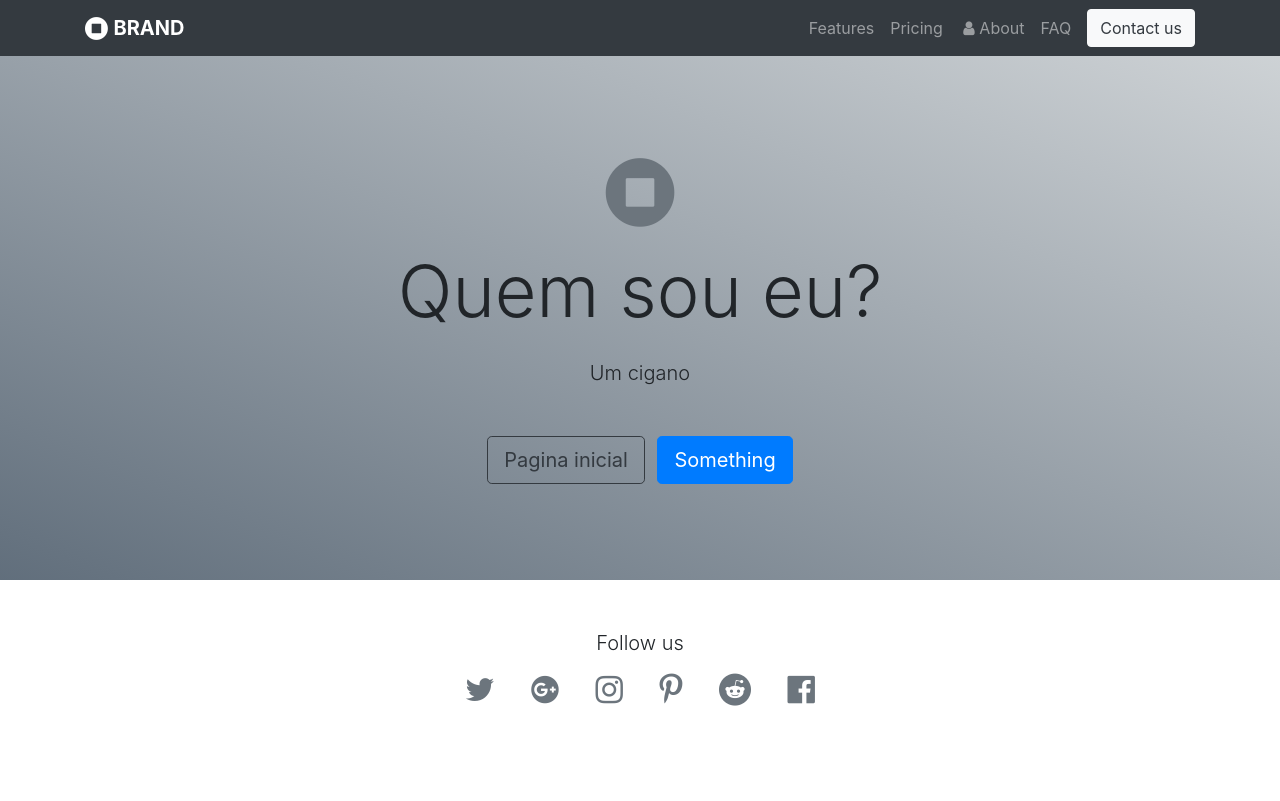
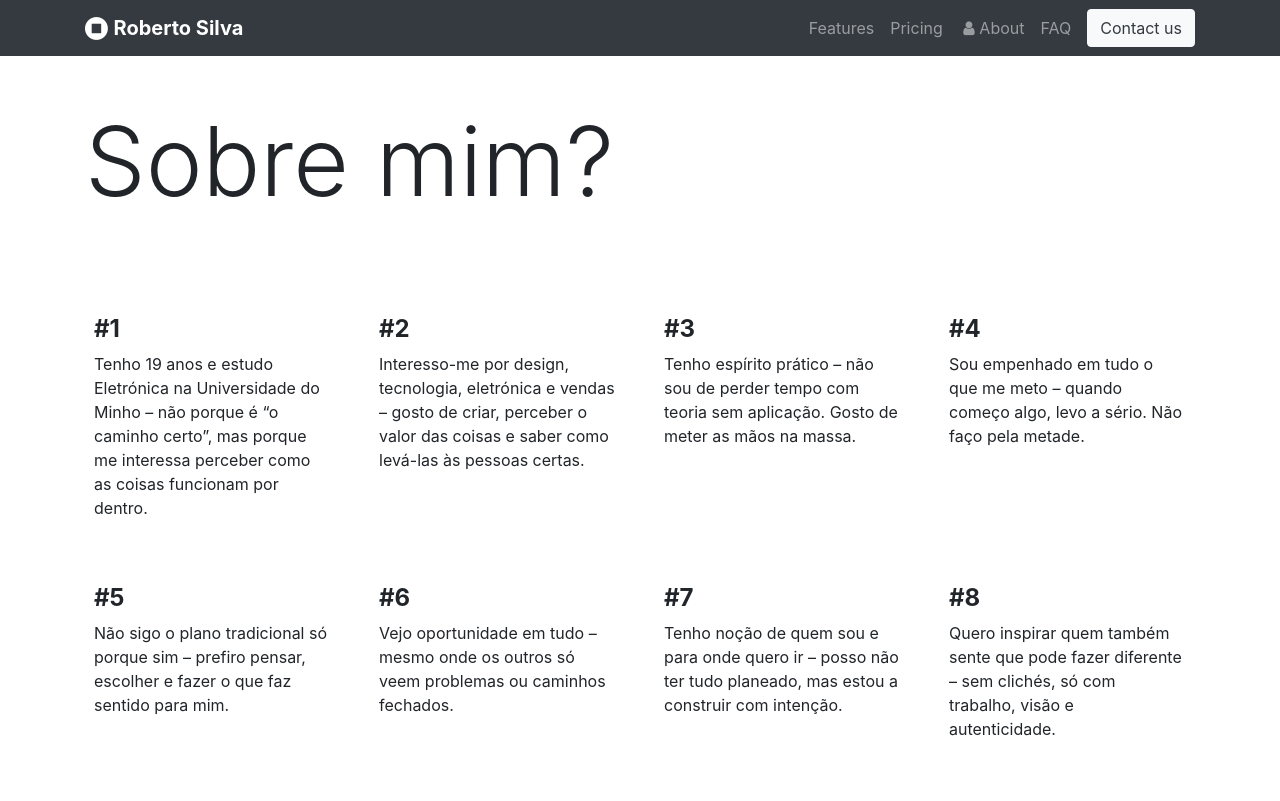
Before and after one commit to RobertoSilva-pogramador/Meu-Site, a plain HTML site: page aboutme.html in a window 1280 px wide. Shown: the top 801 px of the page. Drawn offline with nearby package versions, Linux system fonts and the light colour scheme.

Commit message:
Update aboutme.html

```diff
--- a/aboutme.html
+++ b/aboutme.html
@@ -9,29 +9,66 @@
 </head>
 
 <body>
-  <nav class="navbar navbar-expand-md navbar-dark bg-dark" >
+  <nav class="navbar navbar-expand-md navbar-dark bg-dark">
     <div class="container"> <a class="navbar-brand" href="#">
         <i class="fa d-inline fa-lg fa-stop-circle"></i>
-        <b> BRAND</b>
-      </a> <button class="navbar-toggler navbar-toggler-right border-0" type="button" data-toggle="collapse" data-target="#navbar10">
+        <b>Roberto Silva</b>
+      </a> <button class="navbar-toggler navbar-toggler-right border-0" type="button" data-toggle="collapse" data-target="#navbar10" style="">
         <span class="navbar-toggler-icon"></span>
       </button>
       <div class="collapse navbar-collapse" id="navbar10">
         <ul class="navbar-nav ml-auto">
-          <li class="nav-item"> <a class="nav-link" href="#">Features</a> </li>
-          <li class="nav-item"> <a class="nav-link" href="#">Pricing</a> </li>
-          <li class="nav-item"> <a class="nav-link" href="#"><i class="fa fa-user fa-fw"></i>About</a> </li>
-          <li class="nav-item"> <a class="nav-link" href="#">FAQ</a> </li>
-        </ul> <a class="btn navbar-btn ml-md-2 btn-light text-dark">Contact us</a>
+          <li class="nav-item"> <a class="nav-link" href="features.html">Features</a> </li>
+          <li class="nav-item"> <a class="nav-link" href="donations.html">Pricing</a> </li>
+          <li class="nav-item"> <a class="nav-link" href="aboutme.html"><i class="fa fa-user fa-fw"></i>About</a> </li>
+          <li class="nav-item"> <a class="nav-link" href="FAQ.html">FAQ</a> </li>
+        </ul> <a class="btn navbar-btn ml-md-2 btn-light text-dark" href="contactus.html">Contact us</a>
       </div>
     </div>
   </nav>
-  <div class="py-5 text-center align-items-center d-flex" style="background-image: linear-gradient(to left bottom, rgba(189, 195, 199, .75), rgba(44, 62, 80, .75)); background-size: 100%;">
-    <div class="container py-5">
+  <div class="py-5">
+    <div class="container">
       <div class="row">
-        <div class="col-md-8 mx-auto"> <i class="d-block fa fa-stop-circle mb-3 text-muted fa-5x"></i>
-          <h1 class="display-3 mb-4">Quem sou eu?</h1>
-          <p class="lead mb-5">Um cigano</p> <a class="btn btn-lg mx-1 btn-outline-dark" href="index.html">Pagina inicial</a> <a href="#" class="btn btn-lg btn-primary mx-1" style="">Something</a>
+        <div class="col-md-12">
+          <h1 class="display-1">Sobre mim?</h1>
+        </div>
+      </div>
+    </div>
+  </div>
+  <div class="py-3">
+    <div class="container">
+      <div class="row">
+        <div class="col-lg-3 col-md-6 p-4">
+          <h4> <b>#1</b> </h4>
+          <p>Tenho 19 anos e estudo Eletrónica na Universidade do Minho – não porque é “o caminho certo”, mas porque me interessa perceber como as coisas funcionam por dentro.</p>
+        </div>
+        <div class="col-lg-3 col-md-6 p-4">
+          <h4> <b>#2</b> </h4>
+          <p>Interesso-me por design, tecnologia, eletrónica e vendas – gosto de criar, perceber o valor das coisas e saber como levá-las às pessoas certas.</p>
+        </div>
+        <div class="col-lg-3 col-md-6 p-4">
+          <h4> <b>#3</b> </h4>
+          <p>Tenho espírito prático – não sou de perder tempo com teoria sem aplicação. Gosto de meter as mãos na massa.</p>
+        </div>
+        <div class="col-lg-3 col-md-6 p-4">
+          <h4> <b>#4</b> </h4>
+          <p>Sou empenhado em tudo o que me meto – quando começo algo, levo a sério. Não faço pela metade.</p>
+        </div>
+        <div class="col-lg-3 col-md-6 p-4">
+          <h4> <b>#5</b> </h4>
+          <p>Não sigo o plano tradicional só porque sim – prefiro pensar, escolher e fazer o que faz sentido para mim.&nbsp;&nbsp;</p>
+        </div>
+        <div class="col-lg-3 col-md-6 p-4" style="">
+          <h4> <b>#6</b> </h4>
+          <p>Vejo oportunidade em tudo – mesmo onde os outros só veem problemas ou caminhos fechados.</p>
+        </div>
+        <div class="col-lg-3 col-md-6 p-4">
+          <h4> <b>#7</b> </h4>
+          <p>Tenho noção de quem sou e para onde quero ir – posso não ter tudo planeado, mas estou a construir com intenção.</p>
+        </div>
+        <div class="col-lg-3 col-md-6 p-4">
+          <h4> <b>#8</b> </h4>
+          <p >Quero inspirar quem também sente que pode fazer diferente – sem clichés, só com trabalho, visão e autenticidade.&nbsp;&nbsp;</p>
         </div>
       </div>
     </div>
@@ -60,9 +97,9 @@
       </div>
     </div>
   </div>
-  <script src="https://code.jquery.com/jquery-3.3.1.slim.min.js" integrity="sha384-q8i/X+965DzO0rT7abK41JStQIAqVgRVzpbzo5smXKp4YfRvH+8abtTE1Pi6jizo" crossorigin="anonymous"></script>
-  <script src="https://cdnjs.cloudflare.com/ajax/libs/popper.js/1.14.6/umd/popper.min.js" integrity="sha384-wHAiFfRlMFy6i5SRaxvfOCifBUQy1xHdJ/yoi7FRNXMRBu5WHdZYu1hA6ZOblgut" crossorigin="anonymous"></script>
-  <script src="https://stackpath.bootstrapcdn.com/bootstrap/4.3.1/js/bootstrap.min.js" integrity="sha384-JjSmVgyd0p3pXB1rRibZUAYoIIy6OrQ6VrjIEaFf/nJGzIxFDsf4x0xIM+B07jRM" crossorigin="anonymous"></script>
+  <script src="https://code.jquery.com/jquery-3.3.1.slim.min.js" integrity="sha384-q8i/X+965DzO0rT7abK41JStQIAqVgRVzpbzo5smXKp4YfRvH+8abtTE1Pi6jizo" crossorigin="anonymous" style=""></script>
+  <script src="https://cdnjs.cloudflare.com/ajax/libs/popper.js/1.14.6/umd/popper.min.js" integrity="sha384-wHAiFfRlMFy6i5SRaxvfOCifBUQy1xHdJ/yoi7FRNXMRBu5WHdZYu1hA6ZOblgut" crossorigin="anonymous" style=""></script>
+  <script src="https://stackpath.bootstrapcdn.com/bootstrap/4.3.1/js/bootstrap.min.js" integrity="sha384-JjSmVgyd0p3pXB1rRibZUAYoIIy6OrQ6VrjIEaFf/nJGzIxFDsf4x0xIM+B07jRM" crossorigin="anonymous" style=""></script>
 </body>
 
 </html>
```
